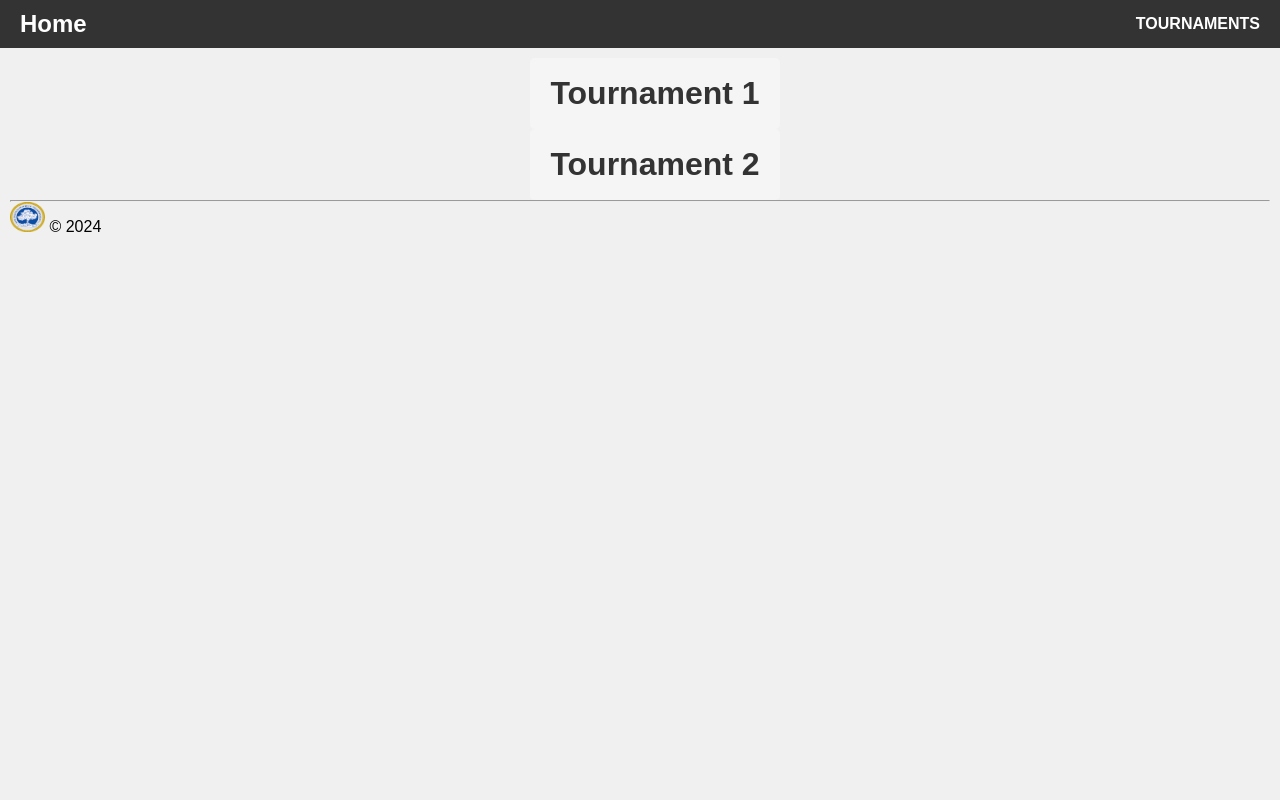
After one commit to adu-CS/League-stats, a Flask app: page /tnmt in a window 1280 px wide. The commit adds this page. Run offline with Flask 3, Linux system fonts and the light colour scheme.

Commit message:
first commit

```diff
--- a/app.py
+++ b/app.py
@@ -16,6 +16,14 @@ def enternew():
 @app.route("/Teams")
 def Teams():
     return render_template("teams.html")
+
+@app.route("/tnmt")
+def tnmt():
+    return render_template("tnmt.html")
+
+@app.route("/tournament1")
+def tournament1():
+    return render_template("all_tourney.html")
 
 # Route to add a new record (INSERT) player data to the database
 @app.route("/addrec", methods=['POST'])
@@ -112,3 +120,6 @@ def delete():
         finally:
             con.close()
             return render_template('result.html', msg=msg)
+
+if __name__ == "__main__":
+    app.run(debug=True)
--- /dev/null
+++ b/static/styles.css
@@ -0,0 +1,41 @@
+/* styles.css */
+
+body {
+    font-family: Arial, sans-serif;
+    background-color: #f0f0f0;
+    margin: 0;
+    padding: 0;
+}
+
+.container {
+    max-width: 800px;
+    margin: 20px auto;
+    padding: 20px;
+    background-color: #fff;
+    border-radius: 8px;
+    box-shadow: 0 0 10px rgba(0, 0, 0, 0.1);
+}
+
+ul {
+    text-align: center;
+    list-style-type: none;
+    padding: 0;
+}
+
+li {
+    margin-bottom: 10px;
+}
+
+h1 a {
+    color: #333;
+    text-decoration: none;
+    display: inline-block;
+    padding: 10px 20px;
+    border-radius: 5px;
+    background-color: #f5f5f5;
+    transition: background-color 0.3s;
+}
+
+h1 a:hover {
+    background-color: #e0e0e0;
+}
--- a/templates/layout.html
+++ b/templates/layout.html
@@ -9,9 +9,7 @@
     <body>
         <div class="navbar">
             <a href="{{ url_for('home') }}" class="navbar-brand">Home</a>
-            <a href="{{ url_for('enternew') }}" class="navbar-item">Add New Player</a>
-            <a href="{{ url_for('Teams')}}" class="navbar-item">Teams</a>
-            <a href="{{ url_for('list') }}" class="navbar-item">Review and Edit Player</a>
+            <a href="{{ url_for('tnmt')}}" class="navbar-item">Tournaments</a>
         </div>
 
 
@@ -20,7 +18,7 @@
             {% endblock %}
             <hr/>
             <footer>
-                <p><img src="{{ url_for('static', filename='logo.png')}}" width="35" height="20">&copy; 2023</p>
+                <p><img src="{{ url_for('static', filename='logo.png')}}" width="35" height="30"> &copy; 2024</p>
             </footer>
         </div>
 
--- a/templates/teams.html
+++ b/templates/teams.html
@@ -1,5 +1,5 @@
 {% extends "layout.html" %}
 {% block title %}
-The Teams
+Teams
 {% endblock %}
 {% block content %}
--- /dev/null
+++ b/templates/tnmt.html
@@ -0,0 +1,12 @@
+{% extends "layout.html" %}
+{% block title %}
+Tournaments
+{% endblock %}
+
+{% block content %}
+<link rel="stylesheet" href="{{ url_for('static', filename='styles.css')}}"/>
+        <ul>
+            <h1><a href="/tournament1">Tournament 1</a></h1>
+            <h1><a href="/tournament2">Tournament 2</a></h1>
+        </ul>
+{% endblock %}
```
Also changed, not shown: create_table.py (+12 -0 lines), templates/all_tourney.html (added, +10 -0 lines), static/logo.png.
